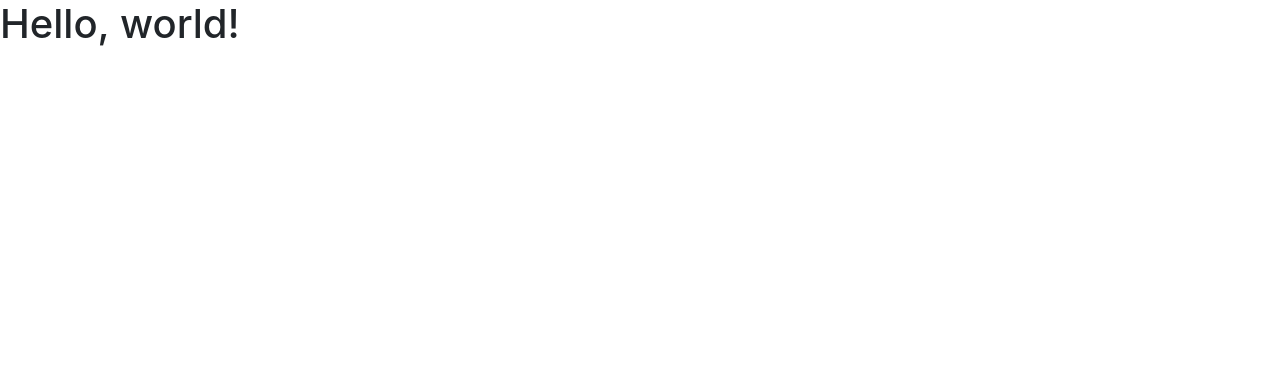
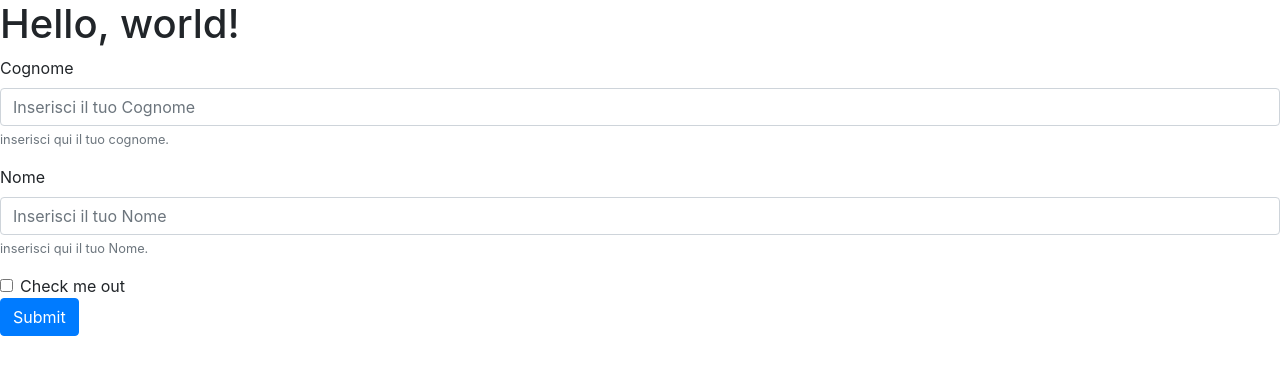
Before and after one commit to Nicolas77777777/Web01, a plain HTML site: page Lezione03/formbt/formProf.html in a window 1280 px wide. Drawn offline with nearby package versions, Linux system fonts and the light colour scheme.

Commit message:
second commit

```diff
--- a/Lezione03/formbt/formProf.html
+++ b/Lezione03/formbt/formProf.html
@@ -12,6 +12,23 @@
   </head>
   <body>
     <h1>Hello, world!</h1>
+    <form action ="https://www.amazon.it/mieidati" method="get">
+        <div class="form-group">
+          <label for="InputCognome">Cognome</label>
+          <input name = "vCognome" type="text" class="form-control" id="InputCognome" aria-describedby="CognomeHelp" placeholder="Inserisci il tuo Cognome"required minlength="2" pattern="[a-zA-Z]+[ ]{0-1}+[a-zA-Z]*">
+          <small id="cognomeHelp" class="form-text text-muted">inserisci qui il tuo cognome.</small>
+        </div>
+        <div class="form-group">
+          <label for="InputNome">Nome</label>
+          <input name = "vNome" type="text" class="form-control" id="InputNome" aria-describedby="NomeHelp" placeholder="Inserisci il tuo Nome" required minlength="2"pattern="[a-zA-Z]+[ ]{0-1}+[a-zA-Z]*">
+          <small id="nomeHelp" class="form-text text-muted">inserisci qui il tuo Nome.</small>
+        </div>
+        <div class="form-check">
+          <input type="checkbox" class="form-check-input" id="exampleCheck1">
+          <label class="form-check-label" for="exampleCheck1">Check me out</label>
+        </div>
+        <button type="submit" class="btn btn-primary">Submit</button>
+      </form>
 
     <!-- Optional JavaScript -->
     <!-- jQuery first, then Popper.js, then Bootstrap JS -->
```
